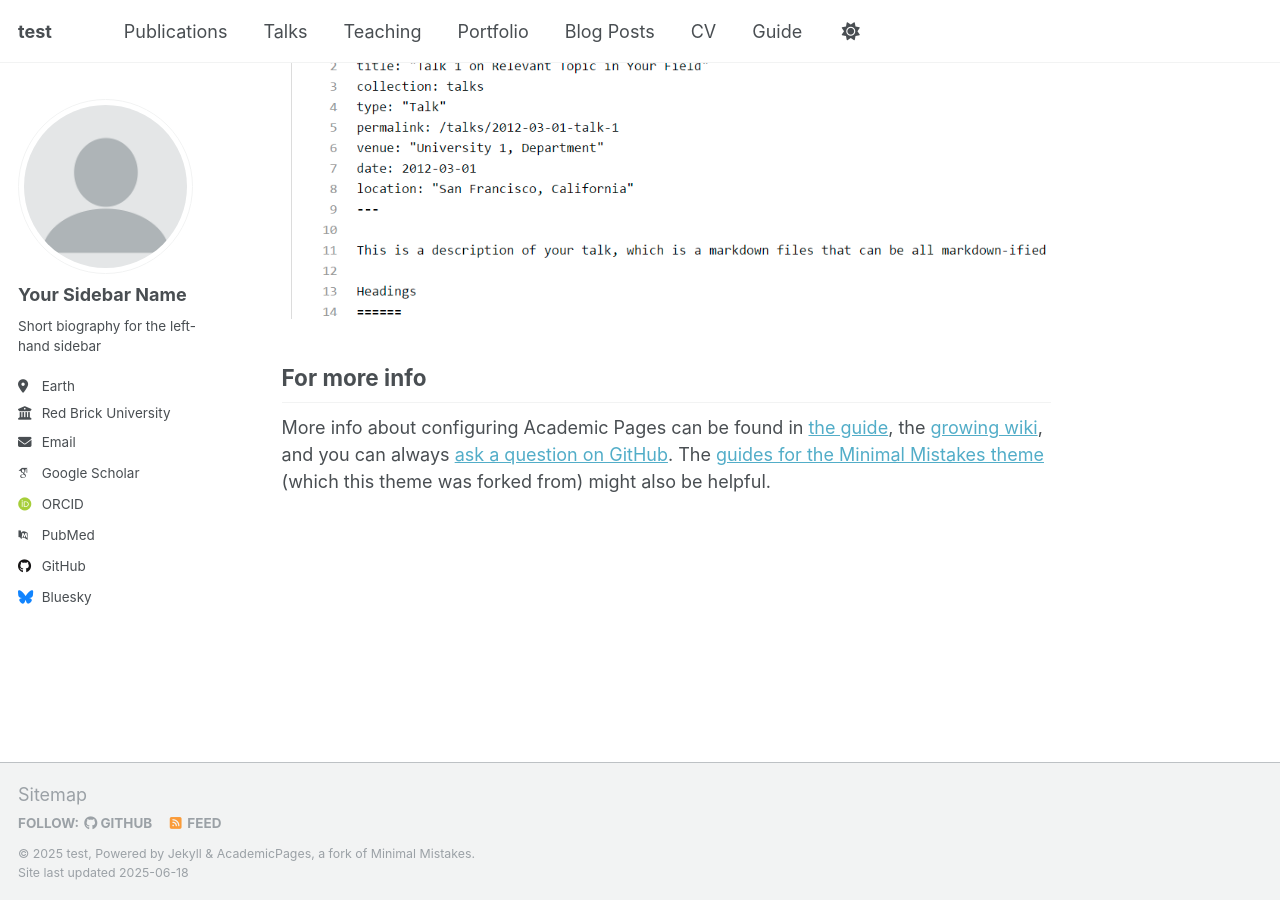
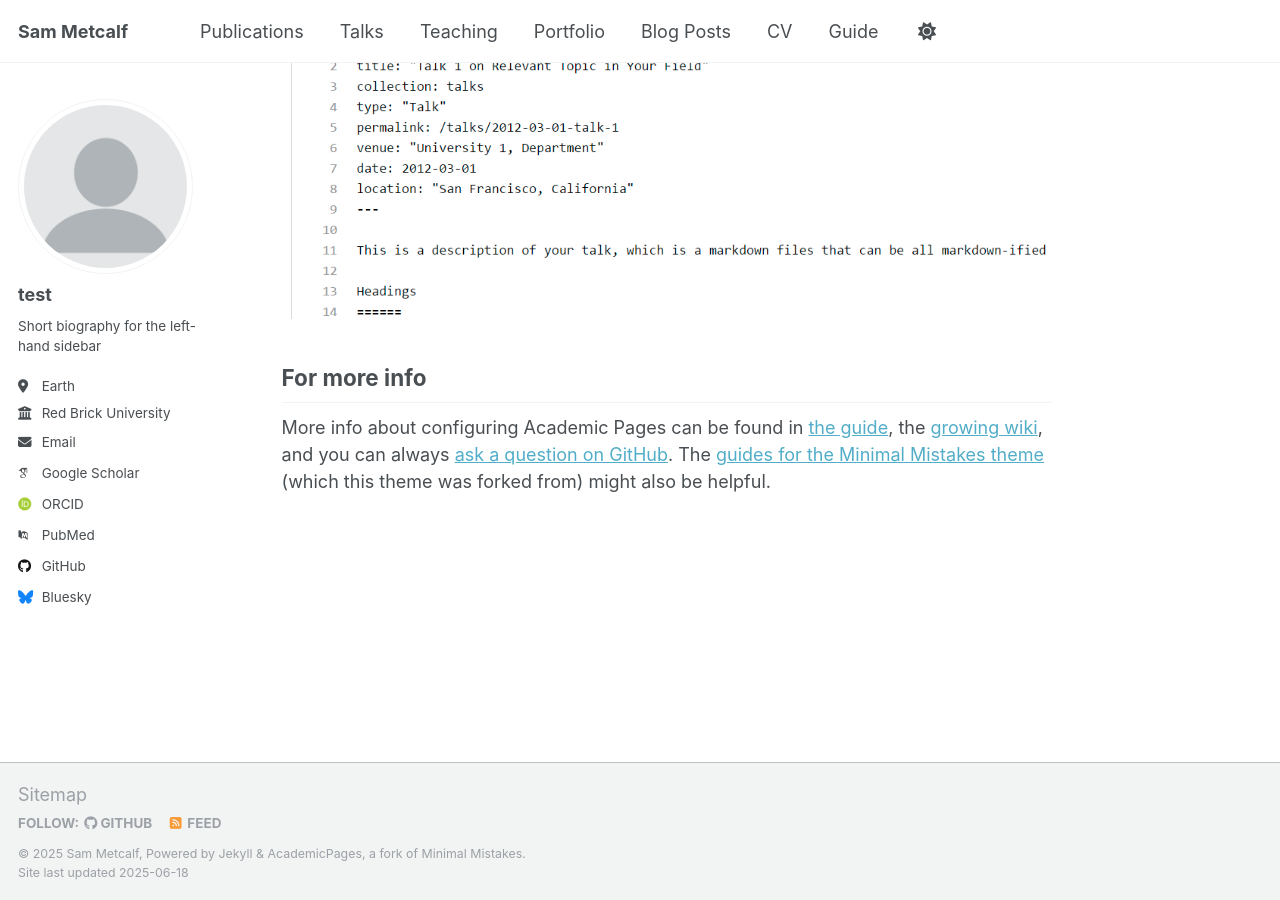
Before and after one commit to sm3tcalf/sm3tcalf.github.io, a Jekyll site: the page built from _pages/about.md, in a window 1280 px wide and 900 px high, scrolled down 2636 px. Built offline with Jekyll 4.4.1, drawn with Linux system fonts in a browser that asks for light colours; some web fonts are replaced.

Commit message:
added title

```diff
--- a/_config.yml
+++ b/_config.yml
@@ -9,9 +9,9 @@
 # Basic Site Settings
 locale                   : "en-US"
 site_theme               : "default"
-title                    : "test"
+title                    : "Sam Metcalf"
 title_separator          : "-"
-name                     : &name "test"
+name                     : &name "Sam Metcalf"
 description              : &description "Master's Student in the Department of City and Regional Planning at the University of North Carolina at Chapel Hill"
 url                      : https://sm3tcalf.github.io # the base hostname & protocol for your site e.g. "https://[your GitHub username].github.io" or if you already have some other page hosted on Github then use "https://[your GitHub username].github.io/[Your Repo Name]"
 baseurl                  : "" # the subpath of your site, e.g. "/blog"
@@ -23,7 +23,7 @@ repository               : "academicpages/academicpages.github.io"
 author:
   # Biographic information
   avatar           : "profile.png"
-  name             : "Your Sidebar Name"
+  name             : "test"
   pronouns         : # example: "she/her"
   bio              : "Short biography for the left-hand sidebar"
   location         : "Earth"
```
